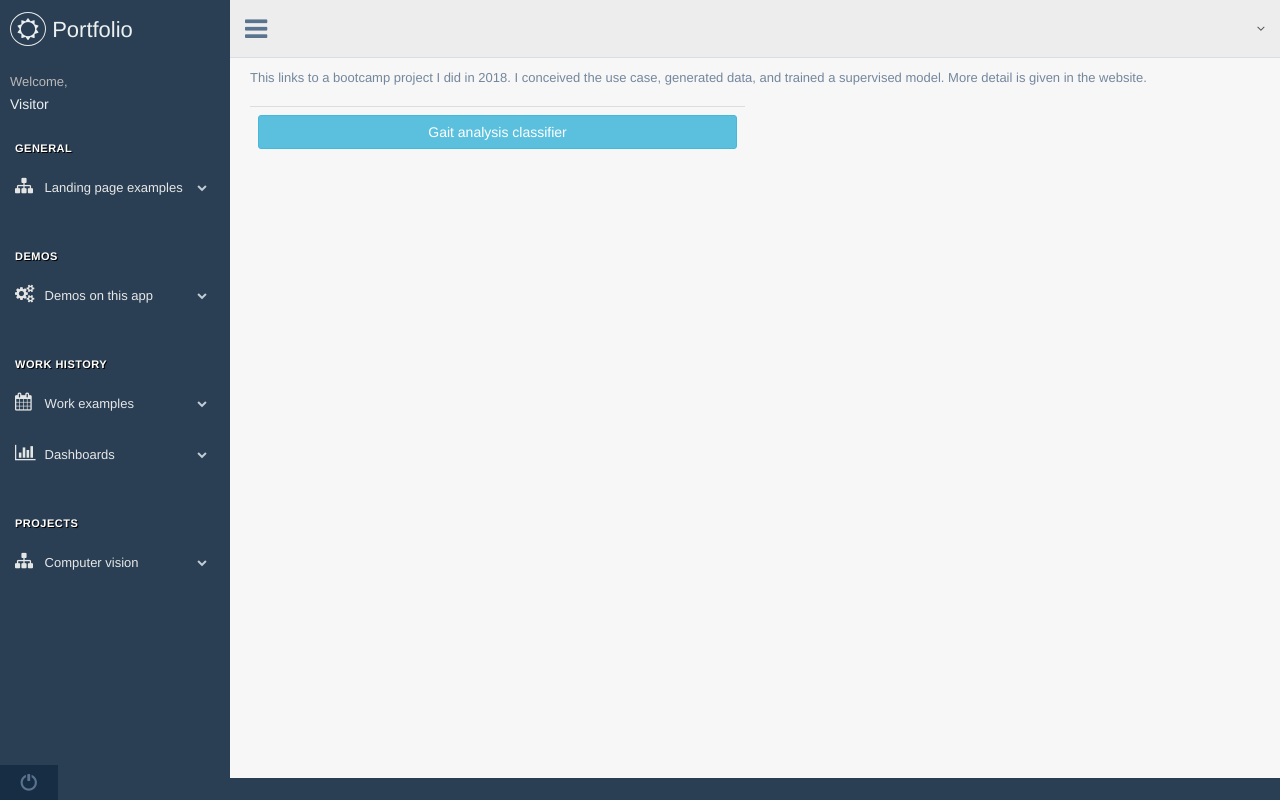
After one commit to jkedmiston/portfolio, a Flask app: page /machine_learning in a window 1280 px wide. The commit adds this page. Run offline with Flask 3, Linux system fonts and the light colour scheme; parts of the project's set-up code (start-up, migrations or seed data) failed here and were passed over; some libraries are stand-ins or nearby versions.

Commit message:
Add Gaitanalyzer page

```diff
--- /dev/null
+++ b/templates/index_machine_learning.html
@@ -0,0 +1,21 @@
+{% extends "layouts/base_site.html" %}
+
+{% block content %}
+<div class="right_col" role="main">
+  This links to a bootcamp project I did in 2018. I conceived the use case, generated data, and trained a supervised model. More detail is given in the website.
+  <br>
+  <br>
+  <div class="row">
+    <div class="col-xs-6">
+  <table class="table">
+    <tr>
+      <td class="align-middle text-center">
+<a href="http://www.gaitanalyzer.info" target="_blank" class="btn btn-info btn-block">Gait analysis classifier</a>
+      </td>
+    </tr>
+  </table>
+    </div>
+  </div>
+
+</div>
+{% endblock %}
--- a/views/main_bp.py
+++ b/views/main_bp.py
@@ -15,6 +15,11 @@ main_bp = Blueprint(
 @main_bp.route("/mechanics")
 def mechanics():
     return render_template("index_mechanics.html")
+
+
+@main_bp.route("/machine_learning")
+def machine_learning():
+    return render_template("index_machine_learning.html")
 
 
 @main_bp.route("/webapps")
```
Also changed, not shown: templates/index.html (+8 -4 lines).
